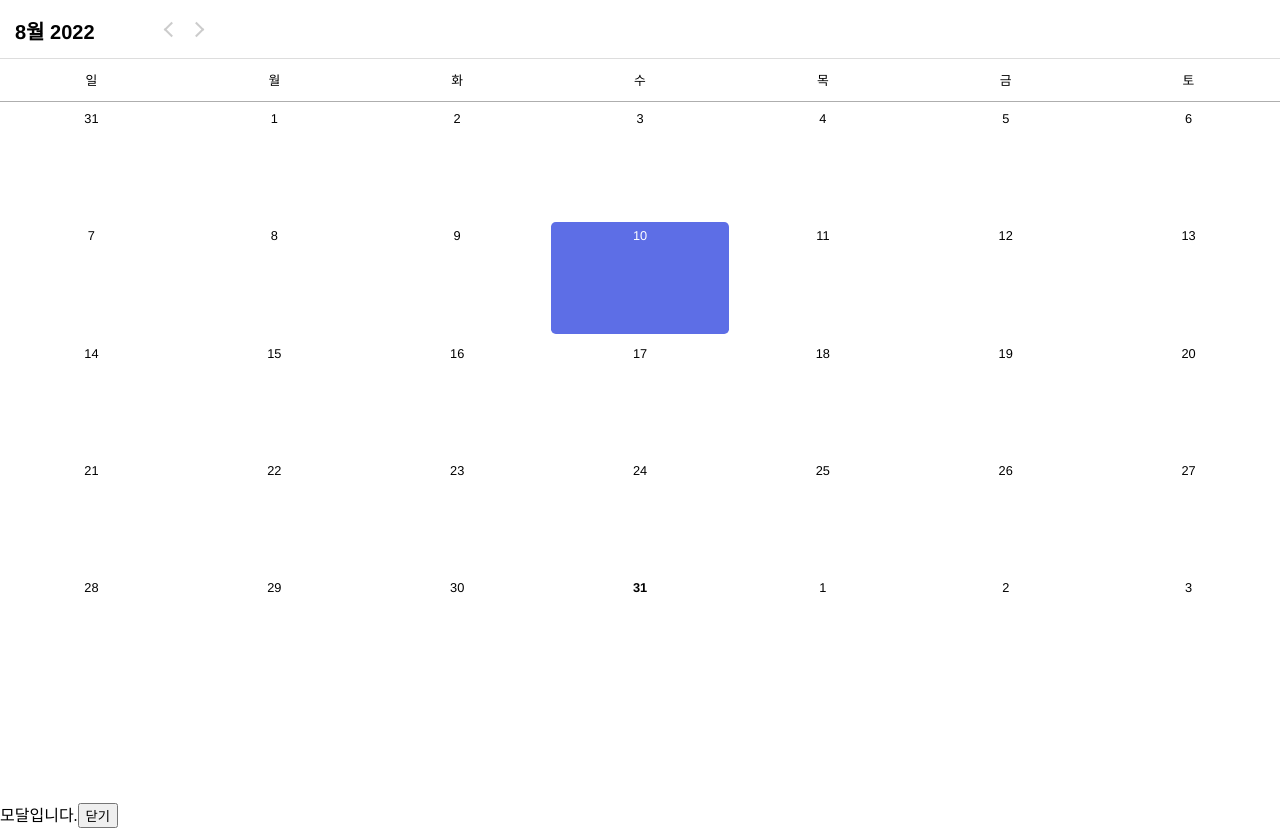
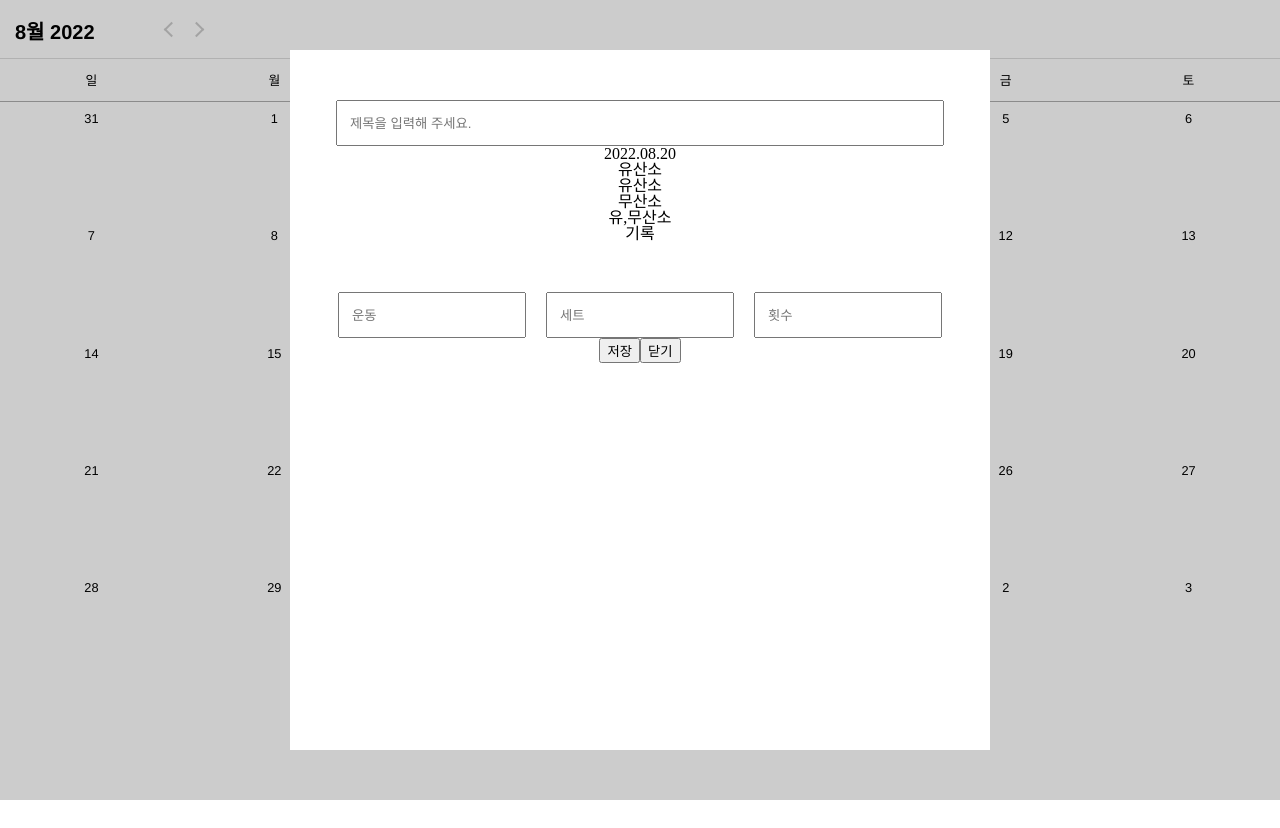
Before and after one commit to bowoo96/Health-Calendar, a React (Create React App) app: page /oauth in a window 1280 px wide. Both pictures are taken after a click on the element "10". After the commit the page ends 803 px from the top, so only its background shows below. Built offline with nearby package versions, Linux system fonts and the light colour scheme.

Commit message:
[ Add ] : Add to Modal JSX code

```diff
--- a/src/components/modal/Modal.tsx
+++ b/src/components/modal/Modal.tsx
@@ -1,11 +1,71 @@
 import React from "react";
-import ModalFrame from "./ModalFrame";
+import styled from "styled-components";
+import ModalPortal from "./ModalPortal";
 
 type Props = {
   setOnModal: (state: boolean) => void;
 };
 
-const TestModal = ({ setOnModal }: Props) => {
-  return <ModalFrame setOnModal={setOnModal}>모달입니다.</ModalFrame>;
+const Modal = ({ setOnModal }: Props) => {
+  return (
+    <ModalPortal>
+      <ModalBackground>
+        <ModalFrame>
+          <ModalTitleInput placeholder="제목을 입력해 주세요." />
+          <div>2022.08.20</div>
+          <div>
+            <p>유산소</p>
+            <ul>
+              <li>유산소</li>
+              <li>무산소</li>
+              <li>유,무산소</li>
+            </ul>
+          </div>
+          <p>기록</p>
+          <ul>
+            <li>
+              <ModalTitleInput placeholder="운동" width="180px" />
+              <ModalTitleInput placeholder="세트" width="180px" />
+              <ModalTitleInput placeholder="횟수" width="180px" />
+            </li>
+          </ul>
+          <div>
+            <button onClick={() => setOnModal(false)}>저장</button>
+            <button onClick={() => setOnModal(false)}>닫기</button>
+          </div>
+        </ModalFrame>
+      </ModalBackground>
+    </ModalPortal>
+  );
 };
-export default TestModal;
+export default Modal;
+
+const ModalBackground = styled.div`
+  z-index: 999;
+  height: 100%;
+  width: 100%;
+  display: flex;
+  align-items: center;
+  justify-content: center;
+  position: fixed;
+  left: 0;
+  top: 0;
+  text-align: center;
+  background-color: #00000033;
+`;
+
+const ModalFrame = styled.div`
+  width: 700px;
+  height: 700px;
+  background-color: #fff;
+`;
+
+const ModalTitleInput = styled.input`
+  width: ${(props) => props.width || "600px"};
+  height: 40px;
+  margin-top: 50px;
+  text-indent: 10px;
+  &:not(:first-child) {
+    margin-left: 20px;
+  }
+`;
--- a/src/components/modal/ModalFrame.tsx
+++ b/src/components/modal/ModalFrame.tsx
@@ -6,12 +6,16 @@ type Props = {
   setOnModal: (state: boolean) => void;
 };
 
-const ModalFrame: React.FC<Props> = ({ children, setOnModal }: Props) => {
+const ModalFrame = ({ children, setOnModal }: Props) => {
   return (
     <ModalPortal>
-      <div onClick={() => setOnModal(false)}>
+      <div
+        onClick={() => setOnModal(false)}
+        style={{ width: "100%", height: "100%", background: "#ddd" }}
+      >
         <div>
-          {children}
+          <input></input>
+          <div></div>
           <button className="close" onClick={() => setOnModal(false)}>
             닫기
           </button>
```
